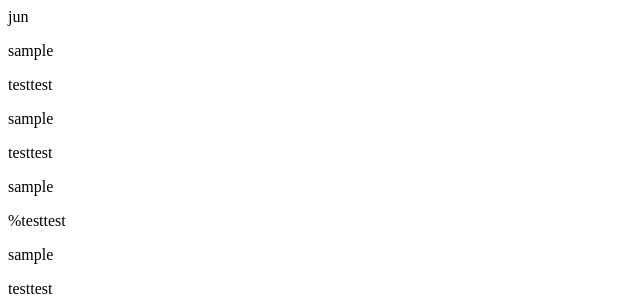
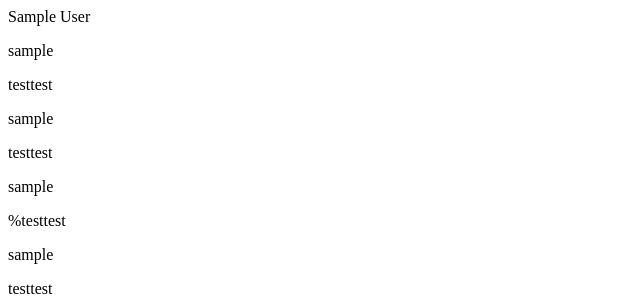
Before and after one commit to junyamakawa/chat-space, a Rails app: page / in a window 1280 px wide. Shown: the top 300 px of the page, without its empty margins (0-640 px from the left). Run offline with Rails 7, Linux system fonts and the light colour scheme; the visitor is signed in with stand-in values (Sample User, id 1); some libraries are stand-ins or nearby versions.

Commit message:
Update _side_bar.html.haml

```diff
--- a/app/views/messages/_side_bar.html.haml
+++ b/app/views/messages/_side_bar.html.haml
@@ -1,15 +1,16 @@
 .side-bar
   .side-bar__header
     .side-bar__header__box
-      .side-bar__header__box__name jun
+      .side-bar__header__box__name
+        = current_user.name
 
       .side-bar__header__box__menu
         .side-bar__header__box__menu__new
           = link_to "#" do
             = icon('fas', 'edit')
         .side-bar__header__box__menu__edit
-          = link_to "#"  do
-            = icon('fas', 'cog')
+          = link_to edit_user_path(current_user)  do
+            = icon('fas', 'cog', class: 'icon')
 
   .side-bar__main
     .side-bar__main__groups
```
